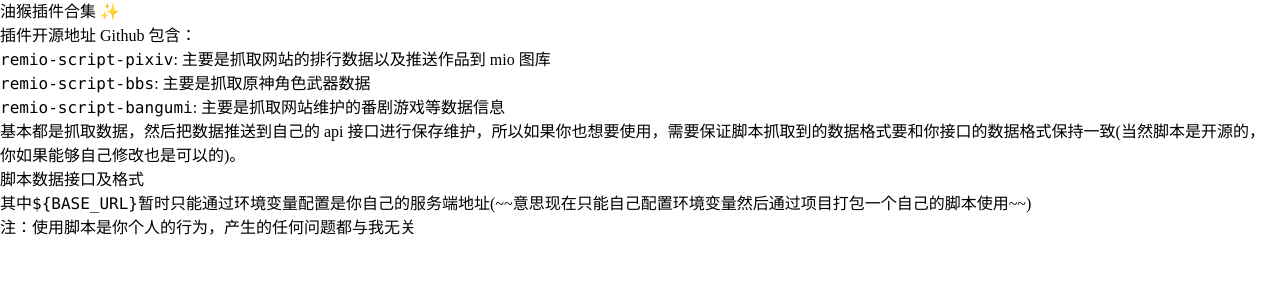
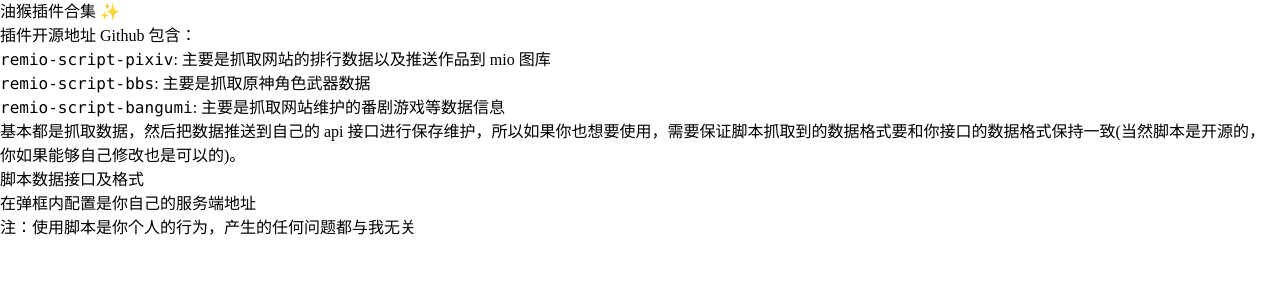
Before and after one commit to kasuie/docs, a Next.js app: page /script in a window 1280 px wide. Shown: the top 300 px of the page. Built offline with nearby package versions, Linux system fonts and the light colour scheme; a web font is replaced by a local one.

Commit message:
fix: 🐞update

```diff
--- a/lib/fetch.ts
+++ b/lib/fetch.ts
@@ -6,9 +6,6 @@
  * @Description:
  */
 import qs from "qs";
-
-// const baseURL = "http://kasuie.cc:8001";
-
 class API {
   static async request(url: RequestInfo | URL, options = {}) {
     try {
--- a/pages/_app.tsx
+++ b/pages/_app.tsx
@@ -2,11 +2,17 @@
  * @Author: kasuie
  * @Date: 2023-02-10 11:13:02
  * @LastEditors: kasuie
- * @LastEditTime: 2023-09-04 15:56:08
+ * @LastEditTime: 2025-06-10 15:09:06
  * @Description:
  */
 import "./globals.css";
+import Head from 'next/head'
 
 export default function App({ Component, pageProps }: any) {
-  return <Component {...pageProps} />;
+  return <>
+      <Head>
+        <title>Kasuie の Docs</title>
+      </Head>
+    <Component {...pageProps} />
+  </>;
 }
--- a/pages/_document.tsx
+++ b/pages/_document.tsx
@@ -2,7 +2,7 @@
  * @Author: kasuie
  * @Date: 2023-02-14 17:57:28
  * @LastEditors: kasuie
- * @LastEditTime: 2023-09-04 15:54:27
+ * @LastEditTime: 2025-06-10 15:07:35
  * @Description:
  */
 import React from "react";
@@ -28,10 +28,6 @@
             content="KASUIEの次元，兴趣至上，内容随缘，ACG二次元爱好"
           />
           <meta name="author" content="KASUIE" />
-          {/* <Script
-            strategy={"lazyOnload"}
-            src="https://hm.baidu.com/hm.js?74eeedb90adb10a4f94f61446acf3500"
-          /> */}
         </Head>
         <body>
           <Main />
--- a/pages/script/index.mdx
+++ b/pages/script/index.mdx
@@ -10,6 +10,6 @@
 
 ## 脚本数据接口及格式
 
-其中`${BASE_URL}`暂时只能通过环境变量配置是你自己的服务端地址(~~意思现在只能自己配置环境变量然后通过项目打包一个自己的脚本使用~~)
+在弹框内配置是你自己的服务端地址
 
 > 注：使用脚本是你个人的行为，产生的任何问题都与我无关
```
